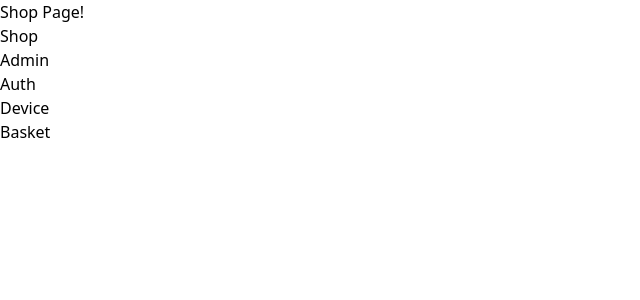
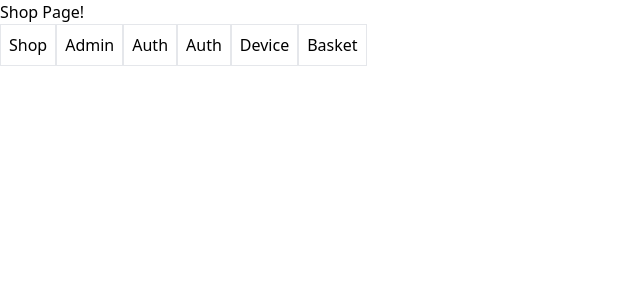
Before and after one commit to twilzz/pern_project, a React (Vite) app in the folder client/: page / in a window 1280 px wide. Shown: the top 300 px of the page, without its empty margins (0-640 px from the left). Built offline with nearby package versions, Linux system fonts and the light colour scheme.

Commit message:
add device store

```diff
--- a/client/src/components/AppRouter.tsx
+++ b/client/src/components/AppRouter.tsx
@@ -3,11 +3,14 @@ import { authRoutes, publicRoutes } from '../utils/routes'
 import { useStore } from './StoreContext'
 
 export const AppRouter = () => {
-  const { isAuth } = useStore()
+  const { user } = useStore()
+
+  if (!user) return null
+
   return (
     <Router>
       <Routes>
-        {isAuth &&
+        {user.isAuth &&
           authRoutes.map(({ path, Component }) => (
             <Route element={<Component />} path={path} />
           ))}
@@ -17,24 +20,25 @@ export const AppRouter = () => {
         {/* <Navigate to={ROUTES.SHOP} /> */}
       </Routes>
 
-      <div>
-        <ul>
-          <li>
-            <Link to="/">Shop</Link>
-          </li>
-          <li>
-            <Link to="admin">Admin</Link>
-          </li>
-          <li>
-            <Link to="auth">Auth</Link>
-          </li>
-          <li>
-            <Link to="device">Device</Link>
-          </li>
-          <li>
-            <Link to="basket">Basket</Link>
-          </li>
-        </ul>
+      <div className="absolute flex">
+        <div className="border p-2 hover:bg-slate-300">
+          <Link to="/">Shop</Link>
+        </div>
+        <div className="border p-2 hover:bg-slate-300">
+          <Link to="admin">Admin</Link>
+        </div>
+        <div className="border p-2 hover:bg-slate-300">
+          <Link to="auth">Auth</Link>
+        </div>
+        <div className="border p-2 hover:bg-slate-300">
+          <Link to="auth">Auth</Link>
+        </div>
+        <div className="border p-2 hover:bg-slate-300">
+          <Link to="device">Device</Link>
+        </div>
+        <div className="border p-2 hover:bg-slate-300">
+          <Link to="basket">Basket</Link>
+        </div>
       </div>
     </Router>
   )
--- a/client/src/components/StoreContext.ts
+++ b/client/src/components/StoreContext.ts
@@ -1,7 +1,11 @@
 import { createContext, useContext } from 'react'
+import DeviceStore from '../store/DeviceStore'
 import UserStore from '../store/UserStore'
 
-export const UserStoreContext = createContext<UserStore | null>(null)
+export const UserStoreContext = createContext<{
+  user: UserStore | null
+  devices: DeviceStore | null
+} | null>(null)
 
 export const useStore = () => {
   const context = useContext(UserStoreContext)
--- a/client/src/index.tsx
+++ b/client/src/index.tsx
@@ -3,11 +3,14 @@ import ReactDOM from 'react-dom/client'
 import { App } from './App'
 import { UserStoreContext } from './components/StoreContext'
 import './index.css'
+import DeviceStore from './store/DeviceStore'
 import UserStore from './store/UserStore'
 
 ReactDOM.createRoot(document.getElementById('root')!).render(
   <React.StrictMode>
-    <UserStoreContext.Provider value={new UserStore()}>
+    <UserStoreContext.Provider
+      value={{ user: new UserStore(), devices: new DeviceStore() }}
+    >
       <App />
     </UserStoreContext.Provider>
   </React.StrictMode>
--- /dev/null
+++ b/client/src/store/DeviceStore.ts
@@ -0,0 +1,73 @@
+import { makeAutoObservable } from 'mobx'
+
+interface IDeviceStore {
+  type: { id: number; name: string }[]
+  brands: { id: number; name: string }[]
+  devices: {
+    id: number
+    name: string
+    price: number
+    rating: number
+    img: string
+  }[]
+}
+
+export default class DeviceStore implements IDeviceStore {
+  private _type: IDeviceStore['type'] = [
+    { id: 1, name: 'Холодильники' },
+    { id: 2, name: 'Смартфоны' },
+  ]
+  private _brands: IDeviceStore['brands'] = [
+    { id: 1, name: 'Samsung' },
+    { id: 2, name: 'Apple' },
+  ]
+  private _devices: IDeviceStore['devices'] = [
+    {
+      id: 1,
+      name: 'Iphone',
+      price: 90000,
+      rating: 5,
+      img: 'https://www.smth...',
+    },
+    {
+      id: 2,
+      name: 'Galaxy s23',
+      price: 60000,
+      rating: 5,
+      img: 'https://www.smth...',
+    },
+    {
+      id: 3,
+      name: 'Xiaomi m9 lite',
+      price: 30000,
+      rating: 5,
+      img: 'https://www.smth...',
+    },
+  ]
+
+  constructor() {
+    makeAutoObservable(this)
+  }
+
+  public get type() {
+    return this._type
+  }
+
+  public get brands() {
+    return this._brands
+  }
+
+  public get devices() {
+    return this._devices
+  }
+
+  public setType(type: IDeviceStore['type']): void {
+    this._type = type
+  }
+  public setBrands(brands: IDeviceStore['brands']) {
+    this._brands = brands
+  }
+  public setDevices(devices: IDeviceStore['devices']) {
+    this._devices = devices
+  }
+}
```
Also changed, not shown: client/src/components/NavBar.tsx (added).
